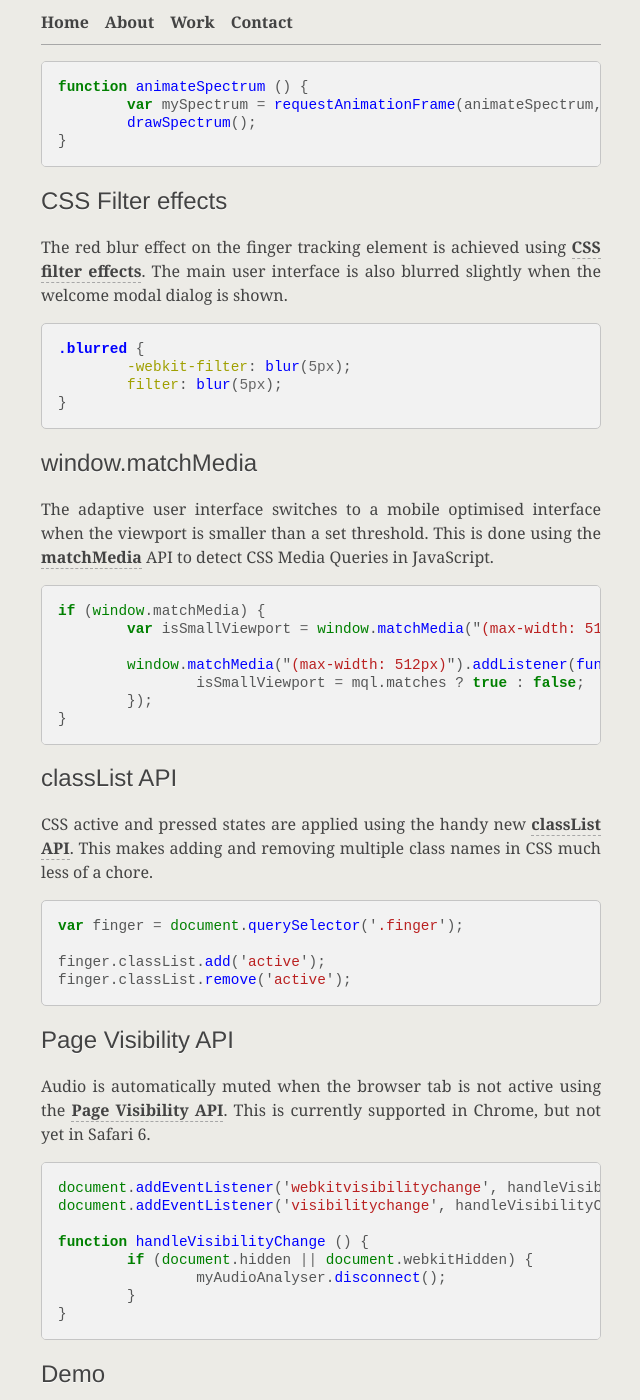
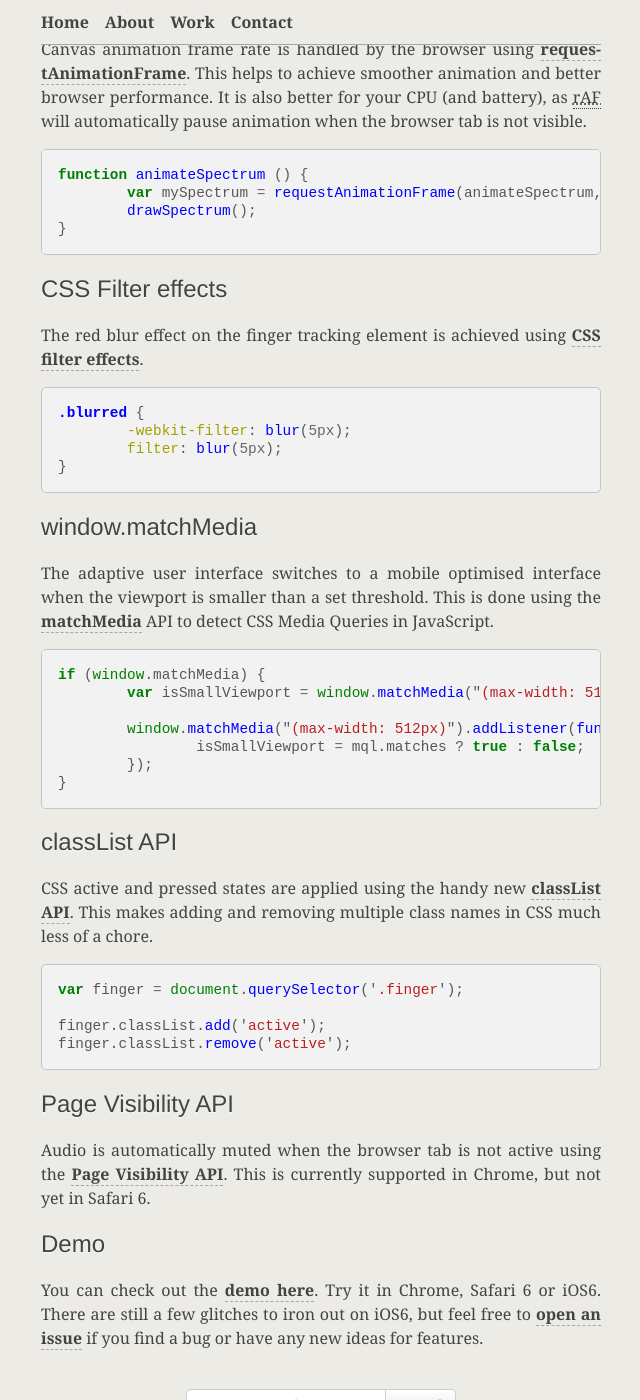
Before and after one commit to alexgibson/alxgbsn.co.uk, a Jekyll site: the page built from _posts/2012-09-09-fun-with-web-audio-and-other-modern-apis.md, in a window 1280 px wide and 1400 px high, scrolled down 1992 px. Shown: the whole window, without its empty margins (319-959 px from the left). Built offline with Jekyll 4.4.1, drawn with Linux system fonts in a browser that asks for light colours; Markdown is read by kramdown in place of the engine named in the settings; comment, search, counter and statistics services are not loaded; some of the changed text lies outside the part shown.

Commit message:
Update web audio article with some minor copy amends

```diff
--- a/_posts/2012-09-09-fun-with-web-audio-and-other-modern-apis.md
+++ b/_posts/2012-09-09-fun-with-web-audio-and-other-modern-apis.md
@@ -71,7 +73,7 @@
 CSS Filter effects
 ------------------
 
-The red blur effect on the finger tracking element is achieved using [CSS filter effects](http://www.html5rocks.com/en/tutorials/filters/understanding-css/). The main user interface is also blurred slightly when the welcome modal dialog is shown.
+The red blur effect on the finger tracking element is achieved using [CSS filter effects](http://www.html5rocks.com/en/tutorials/filters/understanding-css/).
 
 {% highlight css %}
 .blurred {
@@ -112,17 +114,6 @@
 
 Audio is automatically muted when the browser tab is not active using the [Page Visibility API](http://www.nczonline.net/blog/2011/08/09/introduction-to-the-page-visibility-api/). This is currently supported in Chrome, but not yet in Safari 6.
 
-{% highlight javascript %}
-document.addEventListener('webkitvisibilitychange', handleVisibilityChange, false);
-document.addEventListener('visibilitychange', handleVisibilityChange, false);
-
-function handleVisibilityChange () {
-	if (document.hidden || document.webkitHidden) {
-		myAudioAnalyser.disconnect();
-	}
-}
-{% endhighlight %}
-
 Demo
 ----
 
```
Also changed, not shown: other parts of _posts/2012-09-09-fun-with-web-audio-and-other-modern-apis.md (+3 -1 lines), 3 other files.
